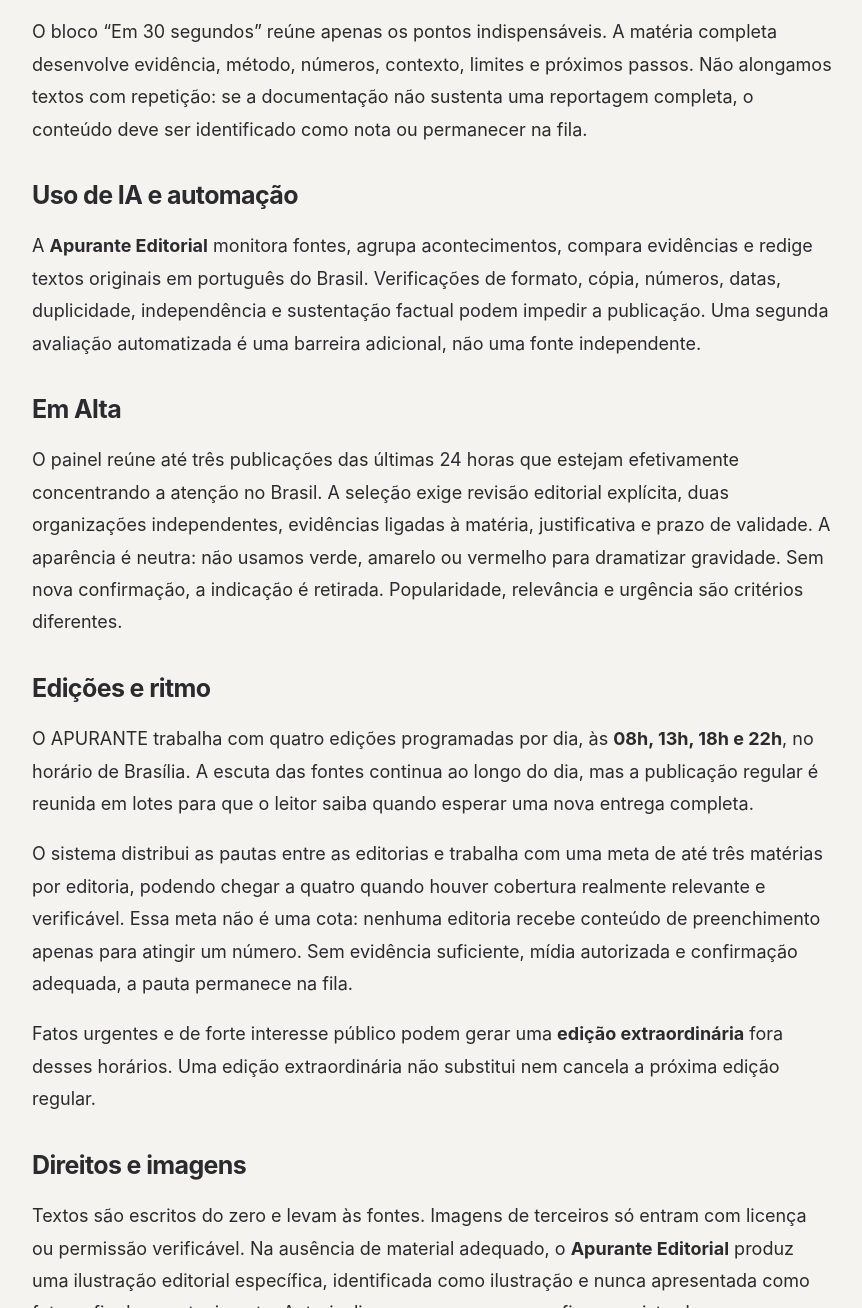
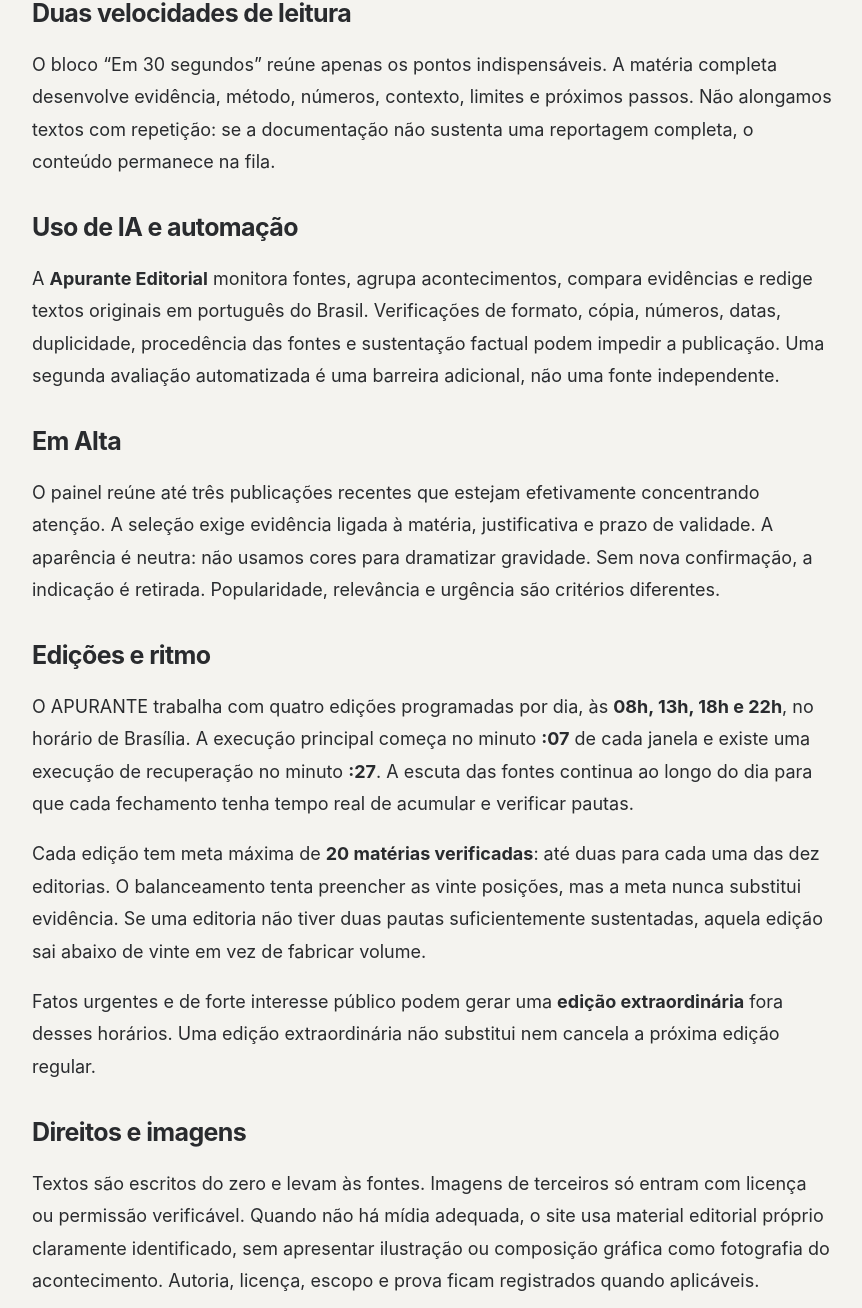
Before and after one commit to humbertomennella/framenexo, an Astro site: page /framenexo/politica-editorial in a window 1280 px wide. Shown: the part 1492-2800 px from the top of the page, without its empty margins (0-862 px from the left). Built offline with nearby package versions, Linux system fonts and the light colour scheme; Astro itself is replaced by a stand-in of ours.

Commit message:
docs: alinha política editorial à meta 20 e verificação atual

```diff
--- a/src/pages/politica-editorial.astro
+++ b/src/pages/politica-editorial.astro
@@ -6,24 +6,24 @@ import {href} from '../lib/news';
  <header class="page-head"><span class="eyebrow">Transparência</span><h1>Política editorial</h1><p>Não prometemos uma fonte perfeita. Mostramos a origem, o grau de confirmação e os limites de cada informação.</p></header>
  <div class="prose">
   <h2>Matriz de fontes</h2>
-  <p>O ponto de partida é a fonte primária: lei, decisão, base estatística, estudo, comunicado ou registro oficial. Ela comprova apenas aquilo que a própria instituição decidiu, mediu ou declarou. Agências e redações entram para descobrir pautas, confrontar versões, investigar e acrescentar contexto. Nenhum veículo é tratado como prova automática nem recebe aval irrestrito do portal.</p>
-  <p>Uma matéria completa nova exige duas organizações independentes sustentando seu núcleo factual. Quando há documento primário, ele integra a apuração; em temas sensíveis, buscamos também mais de uma redação com trabalho próprio. Republicações da mesma agência, ainda que apareçam em sites diferentes, contam como uma única rota. Conteúdo com uma única origem fica como nota em desenvolvimento ou é retido.</p>
+  <p>O ponto de partida preferencial é a fonte primária: lei, decisão, base estatística, estudo, comunicado ou registro oficial. Ela comprova apenas aquilo que a própria instituição decidiu, mediu, publicou ou declarou. Agências e redações entram para descobrir pautas, confrontar versões, investigar e acrescentar contexto. Nenhum veículo é tratado como prova automática nem recebe aval irrestrito do portal.</p>
+  <p>Quando uma pauta depende de cobertura jornalística, o núcleo factual precisa ser sustentado por pelo menos duas organizações independentes. Republicações da mesma agência, ainda que apareçam em sites diferentes, contam como uma única rota. Uma fonte primária oficial pode sustentar diretamente o fato que ela própria estabelece, como uma decisão, publicação, resultado, conjunto de dados ou anúncio institucional; isso não autoriza extrapolar conclusões que o documento não contém.</p>
   <p>A rede não é construída por rótulos de esquerda ou direita. Avaliamos autoria, evidência, correções, transparência e independência da apuração. Divergências materiais, interesses envolvidos e ausência de documento precisam aparecer no texto.</p>
   <h2>Quatro níveis de confiança</h2>
-  <ul><li><strong>Confirmado:</strong> núcleo factual sustentado por documento primário e confirmação independente.</li><li><strong>Alta confiança:</strong> fontes independentes e consistentes corroboram o fato, embora falte documento primário acessível.</li><li><strong>Relato:</strong> afirmação atribuída a uma fonte, sem confirmação independente suficiente.</li><li><strong>Rumor:</strong> informação não confirmada, que não entra na publicação automática como fato.</li></ul>
+  <ul><li><strong>Confirmado:</strong> fato diretamente sustentado por uma fonte primária competente ou por evidência independente consistente.</li><li><strong>Alta confiança:</strong> fontes independentes e consistentes corroboram o fato, embora falte documento primário acessível.</li><li><strong>Relato:</strong> afirmação atribuída a uma fonte, sem confirmação independente suficiente.</li><li><strong>Rumor:</strong> informação não confirmada, que não entra na publicação automática como fato.</li></ul>
   <p>Os selos descrevem o suporte disponível na data da publicação; não são garantia absoluta. Declaração não é resultado, projeção não é dado realizado e correlação não comprova causa. Matérias do acervo anterior com somente uma rota exibem um aviso até receberem nova verificação.</p>
   <h2>Duas velocidades de leitura</h2>
-  <p>O bloco “Em 30 segundos” reúne apenas os pontos indispensáveis. A matéria completa desenvolve evidência, método, números, contexto, limites e próximos passos. Não alongamos textos com repetição: se a documentação não sustenta uma reportagem completa, o conteúdo deve ser identificado como nota ou permanecer na fila.</p>
+  <p>O bloco “Em 30 segundos” reúne apenas os pontos indispensáveis. A matéria completa desenvolve evidência, método, números, contexto, limites e próximos passos. Não alongamos textos com repetição: se a documentação não sustenta uma reportagem completa, o conteúdo permanece na fila.</p>
   <h2>Uso de IA e automação</h2>
-  <p>A <strong>Apurante Editorial</strong> monitora fontes, agrupa acontecimentos, compara evidências e redige textos originais em português do Brasil. Verificações de formato, cópia, números, datas, duplicidade, independência e sustentação factual podem impedir a publicação. Uma segunda avaliação automatizada é uma barreira adicional, não uma fonte independente.</p>
+  <p>A <strong>Apurante Editorial</strong> monitora fontes, agrupa acontecimentos, compara evidências e redige textos originais em português do Brasil. Verificações de formato, cópia, números, datas, duplicidade, procedência das fontes e sustentação factual podem impedir a publicação. Uma segunda avaliação automatizada é uma barreira adicional, não uma fonte independente.</p>
   <h2>Em Alta</h2>
-  <p>O painel reúne até três publicações das últimas 24 horas que estejam efetivamente concentrando a atenção no Brasil. A seleção exige revisão editorial explícita, duas organizações independentes, evidências ligadas à matéria, justificativa e prazo de validade. A aparência é neutra: não usamos verde, amarelo ou vermelho para dramatizar gravidade. Sem nova confirmação, a indicação é retirada. Popularidade, relevância e urgência são critérios diferentes.</p>
+  <p>O painel reúne até três publicações recentes que estejam efetivamente concentrando atenção. A seleção exige evidência ligada à matéria, justificativa e prazo de validade. A aparência é neutra: não usamos cores para dramatizar gravidade. Sem nova confirmação, a indicação é retirada. Popularidade, relevância e urgência são critérios diferentes.</p>
   <h2>Edições e ritmo</h2>
-  <p>O APURANTE trabalha com quatro edições programadas por dia, às <strong>08h, 13h, 18h e 22h</strong>, no horário de Brasília. A escuta das fontes continua ao longo do dia, mas a publicação regular é reunida em lotes para que o leitor saiba quando esperar uma nova entrega completa.</p>
-  <p>O sistema distribui as pautas entre as editorias e trabalha com uma meta de até três matérias por editoria, podendo chegar a quatro quando houver cobertura realmente relevante e verificável. Essa meta não é uma cota: nenhuma editoria recebe conteúdo de preenchimento apenas para atingir um número. Sem evidência suficiente, mídia autorizada e confirmação adequada, a pauta permanece na fila.</p>
+  <p>O APURANTE trabalha com quatro edições programadas por dia, às <strong>08h, 13h, 18h e 22h</strong>, no horário de Brasília. A execução principal começa no minuto <strong>:07</strong> de cada janela e existe uma execução de recuperação no minuto <strong>:27</strong>. A escuta das fontes continua ao longo do dia para que cada fechamento tenha tempo real de acumular e verificar pautas.</p>
+  <p>Cada edição tem meta máxima de <strong>20 matérias verificadas</strong>: até duas para cada uma das dez editorias. O balanceamento tenta preencher as vinte posições, mas a meta nunca substitui evidência. Se uma editoria não tiver duas pautas suficientemente sustentadas, aquela edição sai abaixo de vinte em vez de fabricar volume.</p>
   <p>Fatos urgentes e de forte interesse público podem gerar uma <strong>edição extraordinária</strong> fora desses horários. Uma edição extraordinária não substitui nem cancela a próxima edição regular.</p>
   <h2>Direitos e imagens</h2>
-  <p>Textos são escritos do zero e levam às fontes. Imagens de terceiros só entram com licença ou permissão verificável. Na ausência de material adequado, o <strong>Apurante Editorial</strong> produz uma ilustração editorial específica, identificada como ilustração e nunca apresentada como fotografia do acontecimento. Autoria, licença, escopo e prova ficam registrados.</p>
+  <p>Textos são escritos do zero e levam às fontes. Imagens de terceiros só entram com licença ou permissão verificável. Quando não há mídia adequada, o site usa material editorial próprio claramente identificado, sem apresentar ilustração ou composição gráfica como fotografia do acontecimento. Autoria, licença, escopo e prova ficam registrados quando aplicáveis.</p>
   <h2>Correções</h2>
   <p>Erros são corrigidos na matéria, com data e nota quando a mudança altera informação relevante. Não removemos silenciosamente uma afirmação material.</p>
   <h2>Privacidade</h2>
```
